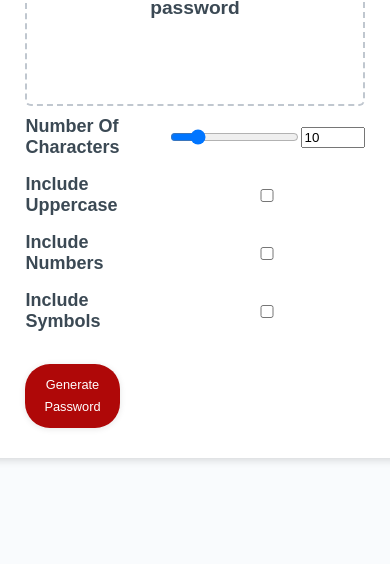
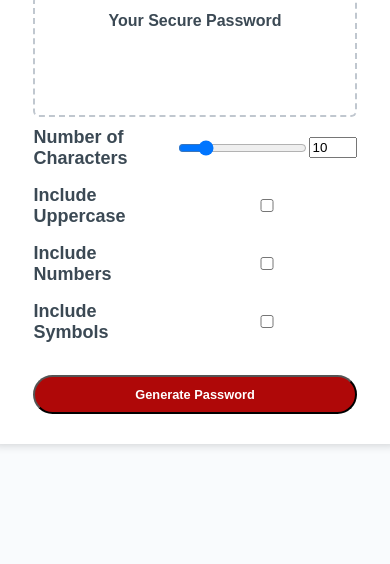
Before and after one commit to ChrisNewbold/02-Challenge-Chris-Newbold-JavaScript, a plain HTML site: page Develop/index.html in a window 390 px wide. Shown: the part 280-844 px from the top of the page. Drawn offline with Linux system fonts and the light colour scheme.

Commit message:
commit js and html link fix

```diff
--- a/Develop/index.html
+++ b/Develop/index.html
@@ -5,7 +5,7 @@
     <meta name="viewport" content="width=device-width, initial-scale=1.0" />
     <meta http-equiv="X-UA-Compatible" content="ie=edge" />
     <title>Password Generator</title>
-    <script src="script.js"></script>
+    <script src="script.js" defer></script>
     <link rel="stylesheet" href="style.css" />
   </head>
   <body>
@@ -13,9 +13,11 @@
       <div class="card class-header">
         <div class="card-body">
           <h1>Password Generator</h1>
-          <h3 class="password-display" id="passwordDisplay">password</h3>
+          <h3 class="password-display" id="passwordDisplay">
+            Your Secure Password
+          </h3>
           <form id="passwordGeneratorForm" class="form">
-            <label for="characterAmountNumber">Number Of Characters</label>
+            <label for="characterAmountNumber">Number of Characters</label>
             <div class="character-amount-container">
               <input
                 type="range"
@@ -40,10 +42,13 @@
             <input type="checkbox" id="includeNumbers" />
 
             <label for="includeSymbols">Include Symbols</label>
-        <input type="checkbox" id="includeSymbols">
-
+            <input type="checkbox" id="includeSymbols" />
+            <!-- button -->
             <button type="submit" class="btn">Generate Password</button>
           </form>
         </div>
+      </div>
+    </div>
   </body>
+  <footer></footer>
 </html>
--- a/Develop/style.css
+++ b/Develop/style.css
@@ -3,12 +3,12 @@
 *::after {
   box-sizing: border-box;
 }
-
+/* html document padding and margin setting it to a default of 0 */
 html {
   margin: 0;
   padding: 0;
 }
-
+/* determins the body style */
 body {
   font-family: sans-serif;
   background-color: #f9fbfd;
@@ -27,6 +27,7 @@ body {
   align-items: center;
   flex-direction: column;
 }
+/* form class determins the uppercase, numbers and symbols layout */
 .form {
   display: grid;
   grid-template-columns: auto auto;
@@ -42,10 +43,11 @@ label {
   display: flex;
   align-items: center;
 }
+/* number class that determins the width of the number input */
 .number-input {
-  width: 4rem;
+  width: 3rem;
 }
-
+/* heading styles */
 header {
   text-align: center;
   padding: 20px;
@@ -56,7 +58,7 @@ h1 {
   text-align: center;
   margin: auto;
 }
-
+/* card class determining the white surrounding box */
 .card {
   background-color: hsl(0, 0%, 100%);
   border-radius: 5px;
@@ -99,36 +101,13 @@ h1 {
   clear: both;
 }
 
-.btn {
-  border: none;
-  background-color: hsl(360, 91%, 36%);
-  border-radius: 25px;
-  box-shadow: rgba(0, 0, 0, 0.1) 0px 1px 6px 0px rgba(0, 0, 0, 0.2) 0px 1px 1px
-    0px;
-  color: hsl(0, 0%, 100%);
-  display: inline-block;
-  font-size: 22px;
-  line-height: 22px;
-  margin: 16px 16px 16px 20px;
-  padding: 14px 34px;
-  text-align: center;
-  cursor: pointer;
-}
-.btn:hover {
-  background-color: black;
-}
-button[disabled] {
-  cursor: default;
-  background: #c0c7cf;
-}
-
-.float-right {
-  float: right;
-}
+/* password section class */
 .password-display {
+  /* browser preference */
   -webkit-appearance: none;
   -moz-appearance: none;
   appearance: none;
+  /* browser preference end */
   border: none;
   display: block;
   width: 100%;
@@ -146,7 +125,27 @@ button[disabled] {
   overflow: hidden;
   word-break: break-all;
 }
-
+/* button class */
+.btn {
+  grid-column: span 2;
+  background-color: hsl(360, 91%, 36%);
+  color: white;
+  margin: 16px 16px 16px 20px;
+  padding: 14px 34px;
+  font-size: 22px;
+  font-weight: bold;
+  cursor: pointer;
+  border-radius: 25px;
+}
+/* button class changing the background color once hovered */
+.btn:hover {
+  background-color: black;
+}
+button[disabled] {
+  cursor: default;
+  background: #c0c7cf;
+}
+/* determins element changes at set screen size */
 @media (max-width: 690px) {
   .btn {
     font-size: 1rem;
@@ -237,18 +236,15 @@ button[disabled] {
   }
 
   .btn {
-    border: none;
+    grid-column: span 2;
     background-color: hsl(360, 91%, 36%);
-    border-radius: 25px;
-    box-shadow: rgba(0, 0, 0, 0.1) 0px 1px 6px 0px;
-    color: hsl(0, 0%, 100%);
-    display: inline-block;
-    font-size: 22px;
-    line-height: 22px;
+    color: white;
     margin: 16px 16px 16px 20px;
     padding: 14px 34px;
-    text-align: center;
+    font-size: 22px;
+    font-weight: bold;
     cursor: pointer;
+    border-radius: 25px;
   }
 
   button[disabled] {
@@ -280,7 +276,7 @@ button[disabled] {
     resize: none;
     overflow: hidden;
   }
-
+  /* determins element changes at set screen size */
   @media (max-width: 690px) {
     .btn {
       font-size: 1rem;
@@ -289,7 +285,7 @@ button[disabled] {
       align-items: center;
     }
 
-    #password {
+    .password-display {
       font-size: 1rem;
     }
   }
```
Lines whose indentation alone changed are shown as unchanged.
